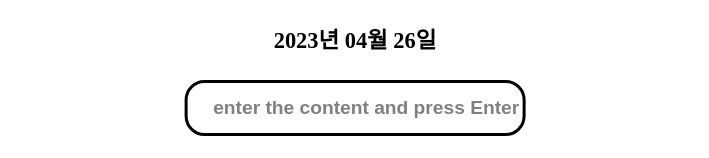
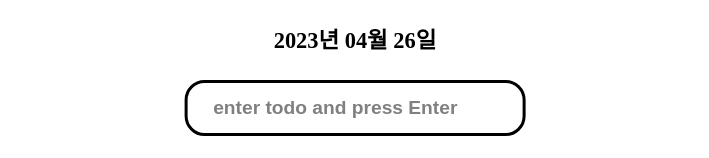
Before and after one commit to apnalkkamkkamhanjoon/2317-HanJoon-todoList, a React (Create React App) app: page / in a window 1280 px wide. Shown: the top 158 px of the page, without its empty margins (285-994 px from the left). Built offline with nearby package versions, Linux system fonts and the light colour scheme.

Commit message:
📢:: placeholder 문구 변경 the content -> todo

```diff
--- a/src/components/Input.tsx
+++ b/src/components/Input.tsx
@@ -10,7 +10,7 @@
 const Input = ({ text, onKeyDown, onChange }: InputProps) => {
   return (
     <input
-      placeholder="enter the content and press Enter"
+      placeholder="enter todo and press Enter"
       className="input"
       onChange={onChange}
       value={text}
```
